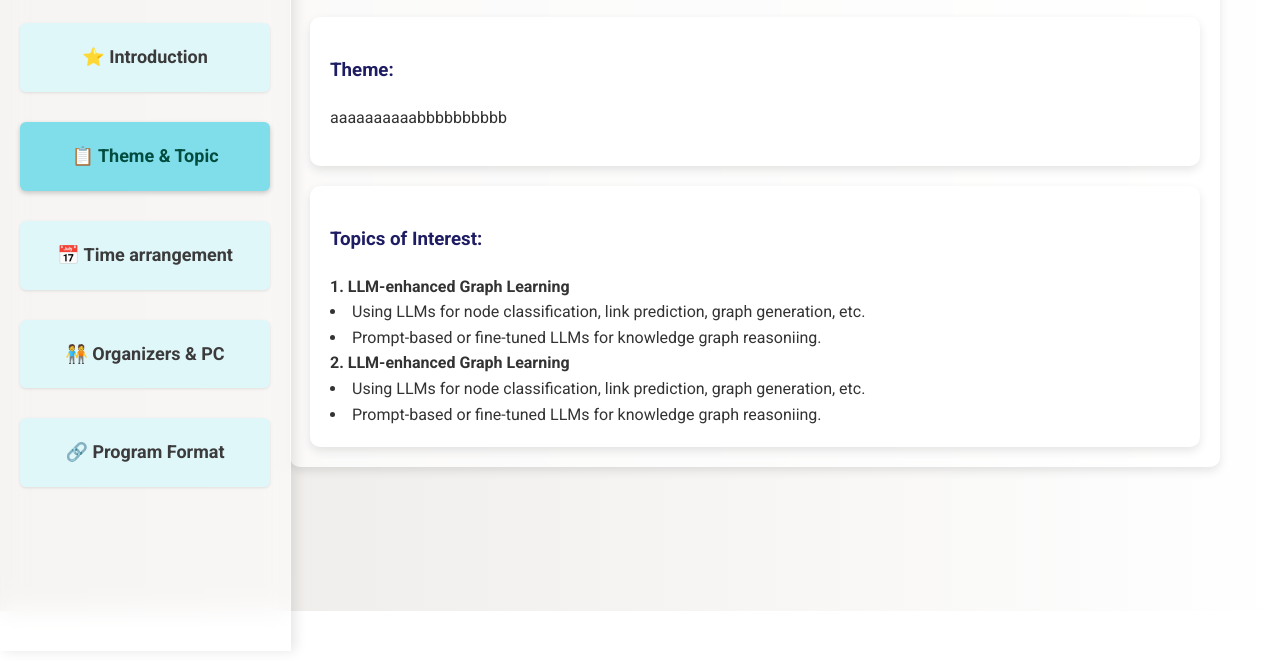
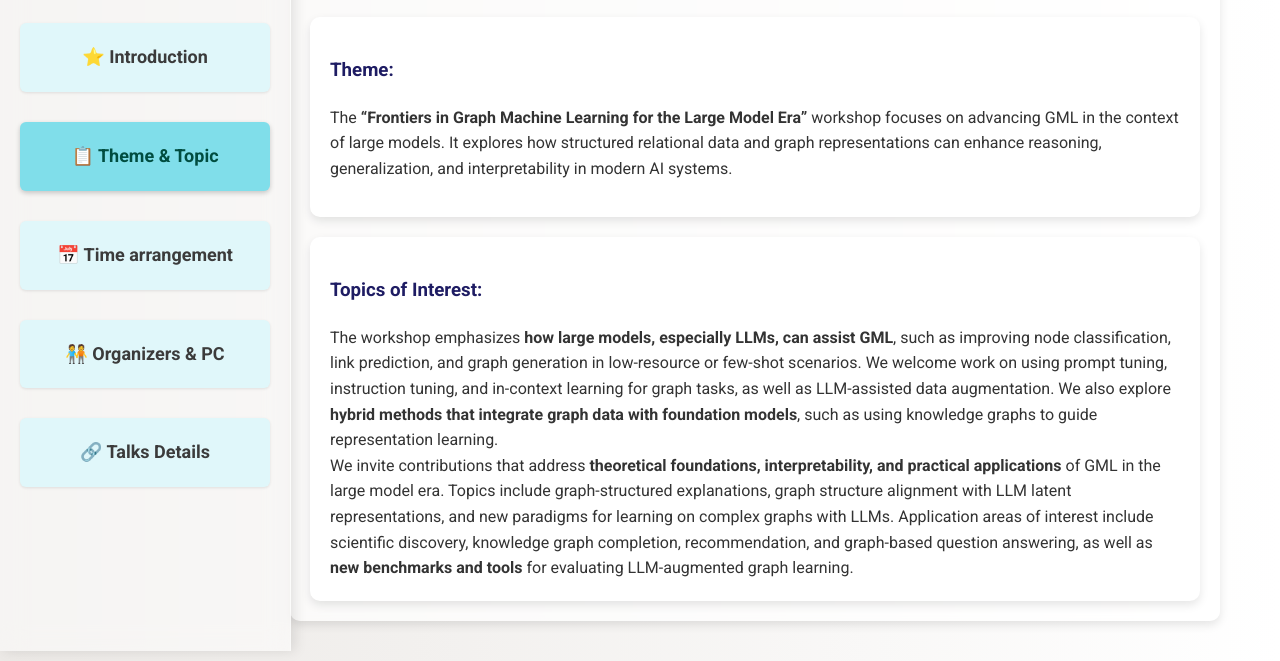
Before and after one commit to MAGIC-GROUP-BUAA/CIKM2025_workshop, a plain HTML site: page pages/detail.html in a window 1280 px wide. Shown: the part 189-850 px from the top of the page. Before the commit the page ends 800 px from the top, so only its background shows below. Drawn offline with nearby package versions, Linux system fonts and the light colour scheme.

Commit message:
finished

```diff
--- a/pages/detail.html
+++ b/pages/detail.html
@@ -18,7 +18,7 @@
         <a href="detail.html" class="active">📋 Theme & Topic</a>
         <a href="timeline.html">📅 Time arrangement</a>
         <a href="organizers.html">🧑‍🤝‍🧑 Organizers & PC</a>
-        <a href="resource.html">🔗 Program Format</a>
+        <a href="resource.html">🔗 Talks Details</a>
     </div>
 
     <!-- 内容部分 -->
@@ -33,23 +33,14 @@
             <div class="section">
                 <h3>Theme:</h3>
                 <ul class="task-list">
-                    aaaaaaaaaabbbbbbbbbb
+                    The <b>“Frontiers in Graph Machine Learning for the Large Model Era”</b> workshop focuses on advancing GML in the context of large models. It explores how structured relational data and graph representations can enhance reasoning, generalization, and interpretability in modern AI systems.
                 </ul>
             </div>
 
             <div class="section">
                 <h3>Topics of Interest: </h3>
-                <b>1. LLM-enhanced Graph Learning</b>
-                <div class="timeline-list">
-                    <li>Using LLMs for node classification, link prediction, graph generation, etc.</li>
-                    <li>Prompt-based or fine-tuned LLMs for knowledge graph reasoniing.</li>
-                </div>
-
-                <b>2. LLM-enhanced Graph Learning</b>
-                <div class="timeline-list">
-                    <li>Using LLMs for node classification, link prediction, graph generation, etc.</li>
-                    <li>Prompt-based or fine-tuned LLMs for knowledge graph reasoniing.</li>
-                </div>
+                The workshop emphasizes <b>how large models, especially LLMs, can assist GML</b>, such as improving node classification, link prediction, and graph generation in low-resource or few-shot scenarios. We welcome work on using prompt tuning, instruction tuning, and in-context learning for graph tasks, as well as LLM-assisted data augmentation. We also explore <b>hybrid methods that integrate graph data with foundation models</b>, such as using knowledge graphs to guide representation learning.
+                <br>We invite contributions that address <b>theoretical foundations, interpretability, and practical applications</b> of GML in the large model era. Topics include graph-structured explanations, graph structure alignment with LLM latent representations, and new paradigms for learning on complex graphs with LLMs. Application areas of interest include scientific discovery, knowledge graph completion, recommendation, and graph-based question answering, as well as <b>new benchmarks and tools</b> for evaluating LLM-augmented graph learning.
             </div>
     </div>
 </body>
```
Also changed, not shown: index.html (+2 -2 lines), pages/organizers.html (+2 -1 lines), pages/resource.html (+4 -4 lines), pages/timeline.html (+5 -6 lines).
